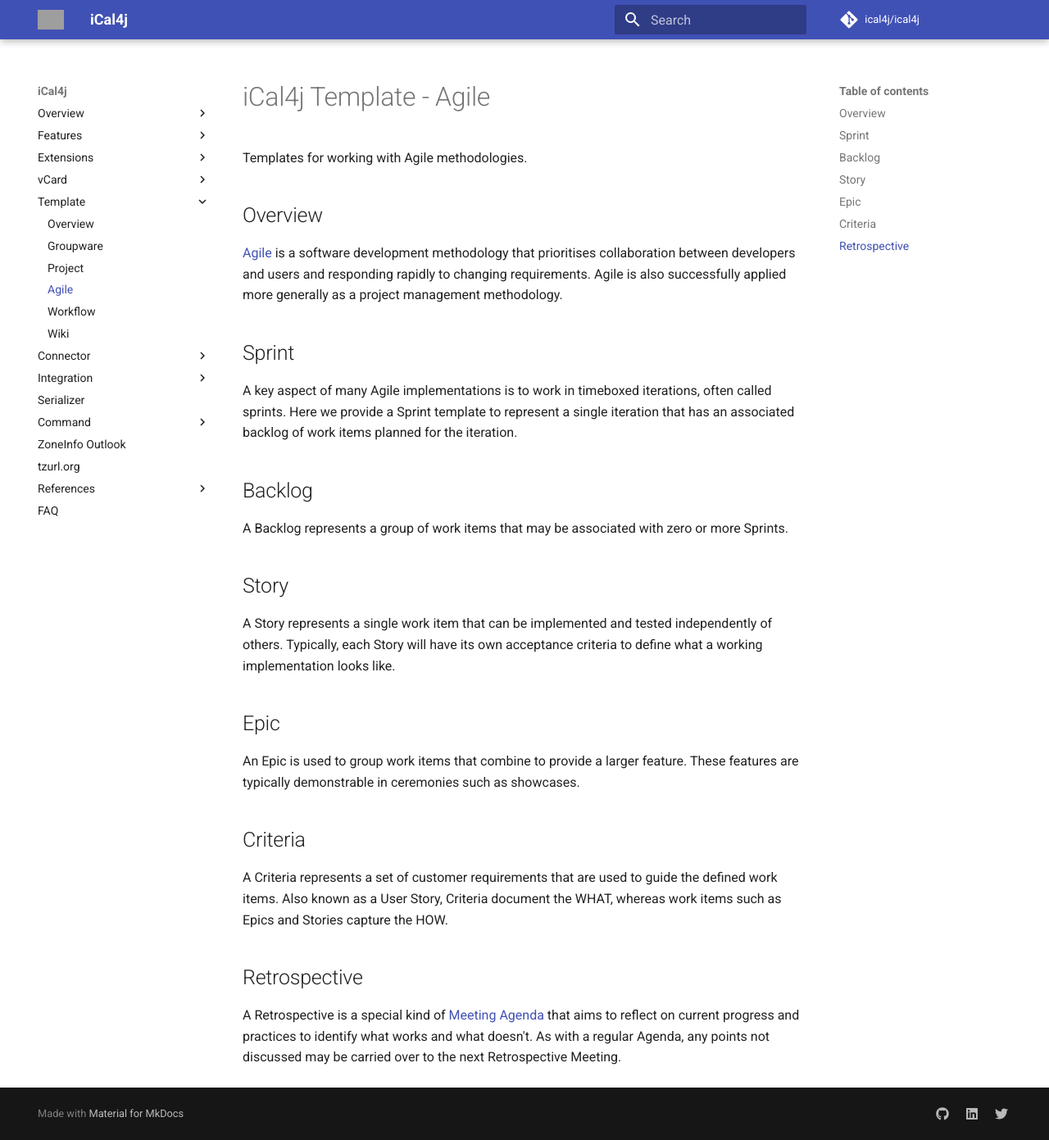
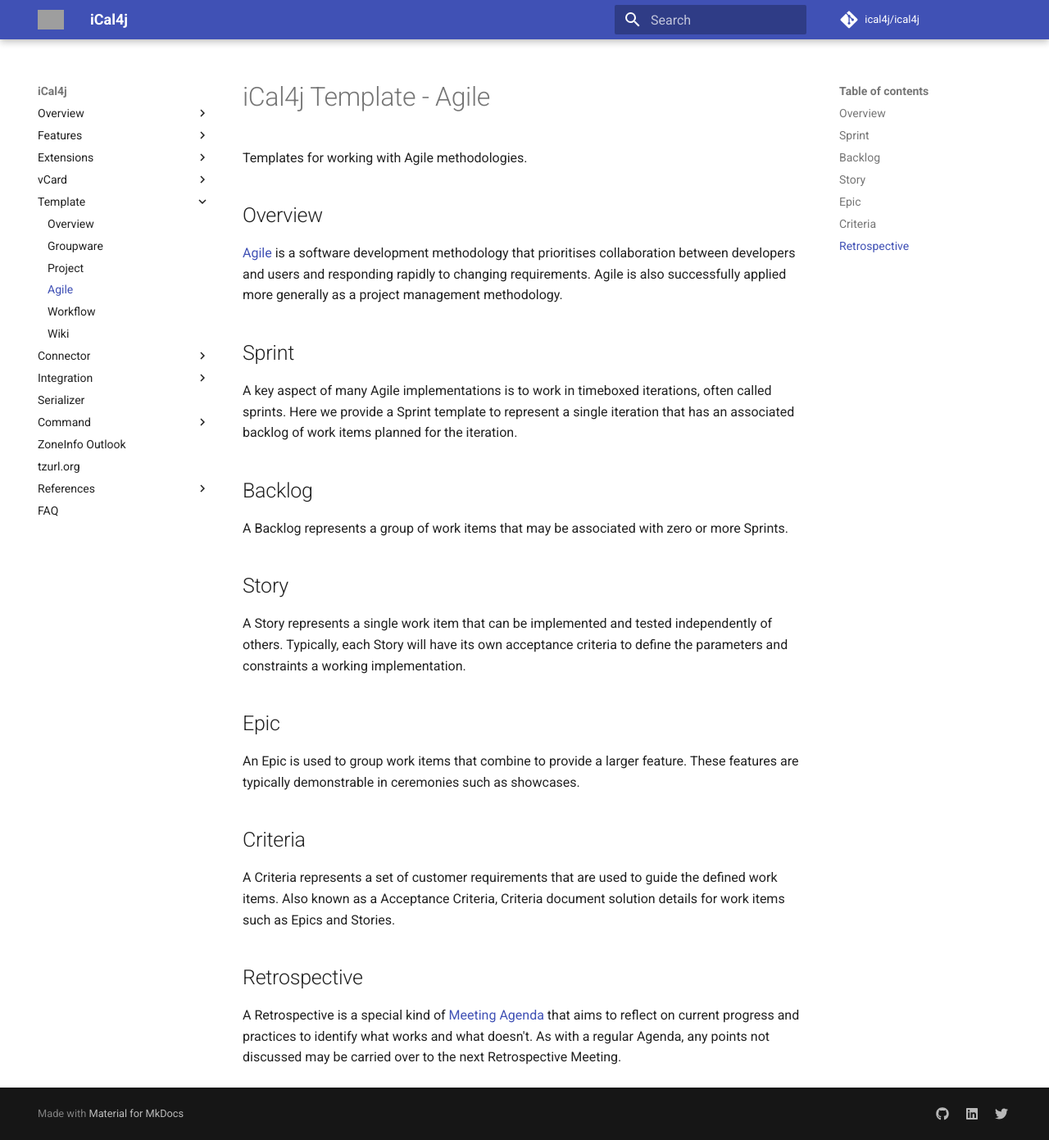
Before and after one commit to ical4j/ical4j-user-guide, an MkDocs documentation site: the page built from docs/template/agile.md, in a window 1280 px wide and 1391 px high. Shown: the whole window at 82% size. Built offline with MkDocs 1.6.1 and Material for MkDocs 9.7.7, drawn with Linux system fonts in a browser that asks for light colours; comment, search, counter and statistics services are not loaded; grey boxes are pictures that could not be loaded.

Commit message:
Added agile templates

```diff
--- a/docs/template/agile.md
+++ b/docs/template/agile.md
@@ -21,7 +21,7 @@
 ## Story
 
 A Story represents a single work item that can be implemented and tested independently of others. Typically, each
-Story will have its own acceptance criteria to define what a working implementation looks like.
+Story will have its own acceptance criteria to define the parameters and constraints a working implementation.
 
 ## Epic
 
@@ -31,7 +31,7 @@
 ## Criteria
 
 A Criteria represents a set of customer requirements that are used to guide the defined work items. Also known
-as a User Story, Criteria document the WHAT, whereas work items such as Epics and Stories capture the HOW.
+as a Acceptance Criteria, Criteria document solution details for work items such as Epics and Stories.
 
 ## Retrospective
 
```
